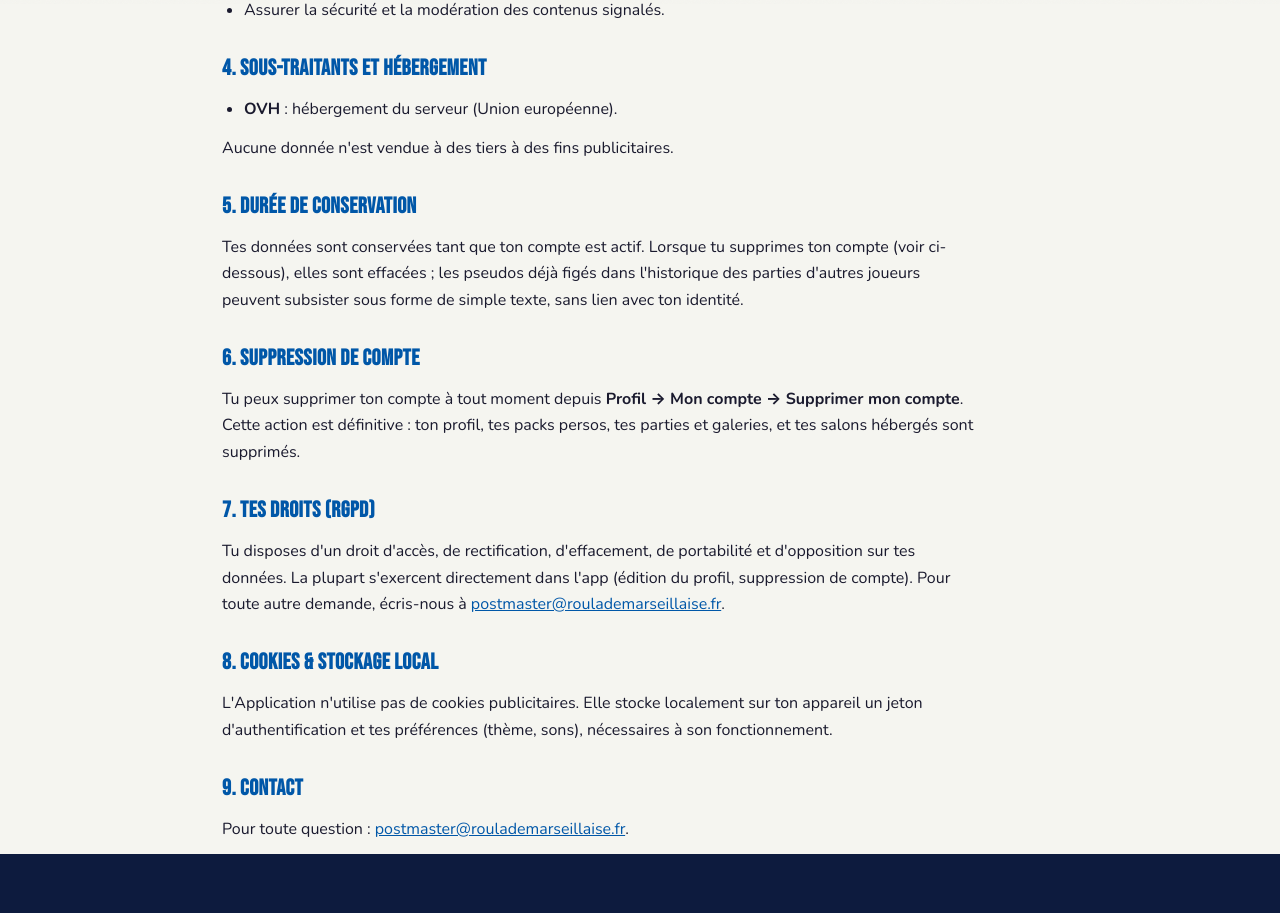
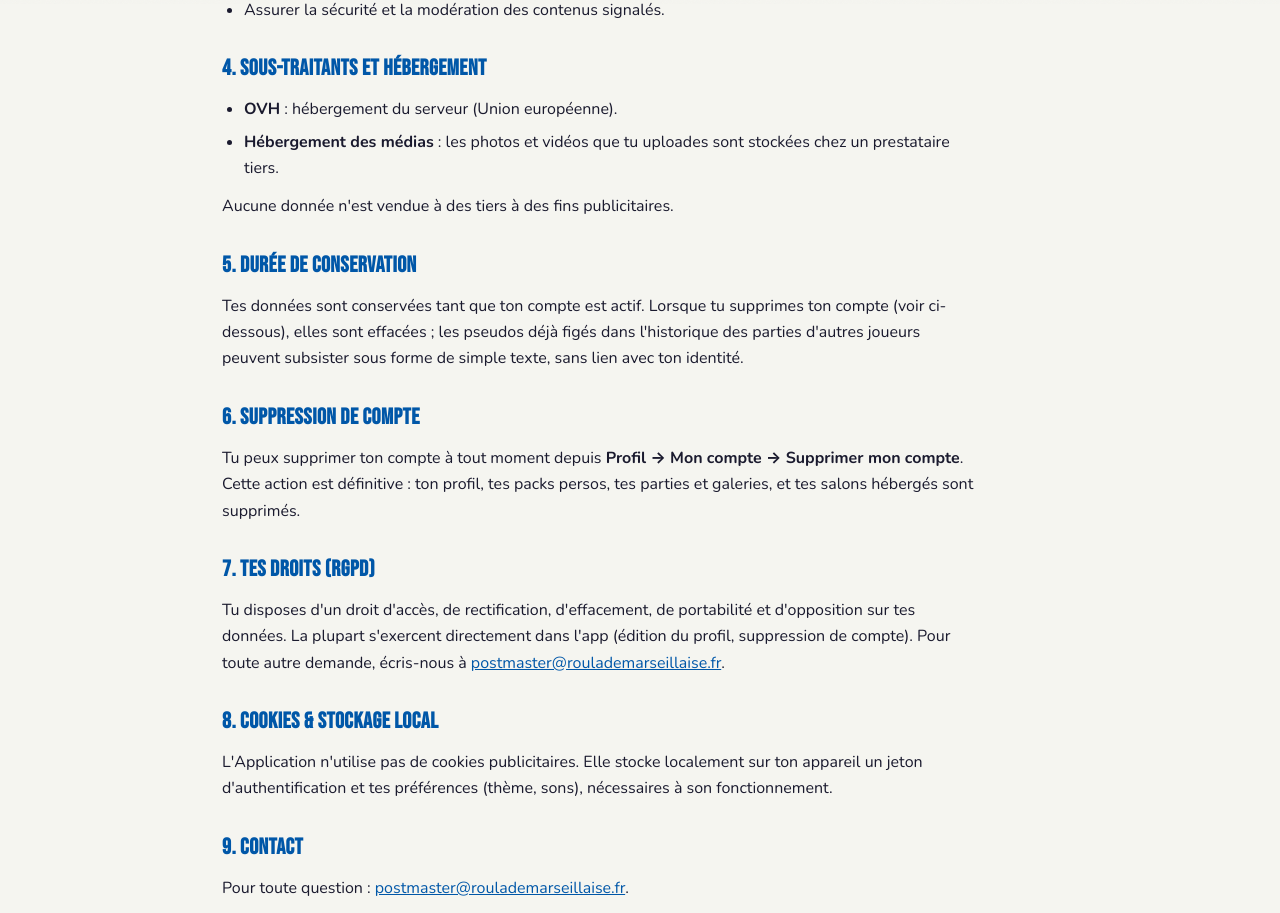
Before and after one commit to Mikarichaud/arka, a React (Vite) app in the folder client/: page /privacy in a window 1280 px wide. Shown: the part 796-1709 px from the top of the page. Before the commit the page ends 1650 px from the top, so only its background shows below. Built offline with nearby package versions, Linux system fonts and the light colour scheme; no server answers.

Commit message:
mise en prod

```diff
--- a/client/src/pages/Legal/Privacy.jsx
+++ b/client/src/pages/Legal/Privacy.jsx
@@ -60,6 +60,7 @@ export default function Privacy() {
         <h2>4. Sous-traitants et hébergement</h2>
         <ul>
           <li><strong>OVH</strong> : hébergement du serveur (Union européenne).</li>
+          <li><strong>Hébergement des médias</strong> : les photos et vidéos que tu uploades sont stockées chez un prestataire tiers.</li>
         </ul>
         <p>Aucune donnée n'est vendue à des tiers à des fins publicitaires.</p>
 
```
Also changed, not shown: 2 other files (tests, documents, lock files or other folders).
